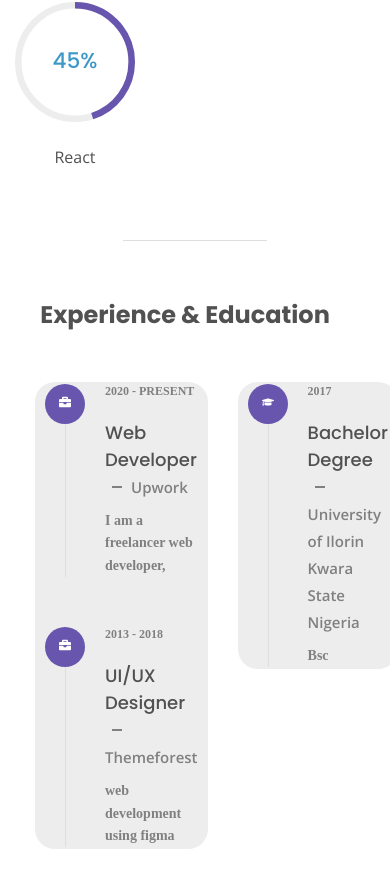
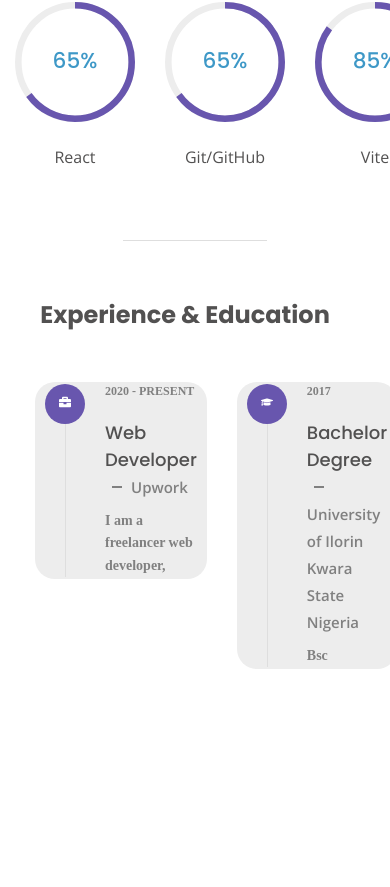
Before and after one commit to Owolusi/Writers-portfolio, a React (Vite) app: page /about in a window 390 px wide. Shown: the part 991-1878 px from the top of the page. After the commit the page ends 1750 px from the top, so only its background shows below. Built offline with nearby package versions, Linux system fonts and the light colour scheme.

Commit message:
mobile responsice navbar

```diff
--- a/src/components/Navbar.css
+++ b/src/components/Navbar.css
@@ -82,6 +82,7 @@
 
     .nav__item{
         margin-block: 20px;
+
     }
     .nav__link{
         padding: 0;
@@ -97,8 +98,6 @@
         font-size: 20px;
         margin-inline: auto;
         background-color: var(--container-color);
-
-
         color: var(--first-color);
         /*added
         margin-top: 10px;
@@ -148,4 +147,15 @@
 
 
     }
+
 }
+@media screen and (max-width:1024px) {
+    .nav__list{
+        display: grid;
+        font-size:20px ;
+        text-align: center;
+        justify-content: center;
+        align-items: center;
+    }
+
+}
--- a/src/components/Navbar.jsx
+++ b/src/components/Navbar.jsx
@@ -18,7 +18,6 @@ const Navbar = () => {
                 to={path}
                 className={({isActive})=>
               isActive ? 'nav__link active-nav' :'nav__link'}
-
               onClick={()=> setShowMenu(!showMenu)}
               >
                   {icon}
--- a/src/data.jsx
+++ b/src/data.jsx
@@ -85,7 +85,7 @@ export const personalInfo = [
 
   {
     id: 9,
-    title: 'Skype : ',
+    title: 'Twitter : ',
     description: 'Mighty_scribe',
   },
 
@@ -128,17 +128,6 @@ export const resume = [
     desc: 'I am a freelancer web developer,',
   },
 
-  {
-    id: 2,
-    category: 'experience',
-    icon: <FaBriefcase />,
-    year: '2013 - 2018',
-    title: 'UI/UX Designer <span> Themeforest </span>',
-    desc: 'web development using figma',
-  },
-
-
-
 
   {
     id: 6,
@@ -154,19 +143,19 @@ export const skills = [
   {
     id: 1,
     title: 'Html',
-    percentage: '25',
+    percentage: '89',
   },
 
   {
     id: 2,
     title: 'Javascript',
-    percentage: '89',
+    percentage: '80',
   },
 
   {
     id: 3,
     title: 'Css',
-    percentage: '70',
+    percentage: '90',
   },
 
   {
@@ -179,7 +168,21 @@ export const skills = [
   {
     id: 8,
     title: 'React',
-    percentage: '45',
+    percentage: '65',
+  },
+
+
+  {
+    id: 8,
+    title: 'Git/GitHub',
+    percentage: '65',
+  },
+
+
+  {
+    id: 8,
+    title: 'Vite',
+    percentage: '85',
   },
 ];
 
```
Also changed, not shown: src/components/Themes.css (line endings or trailing spaces), src/pages/home/Home.css (line endings or trailing spaces), 1 other file (tests, documents, lock files or other folders).
